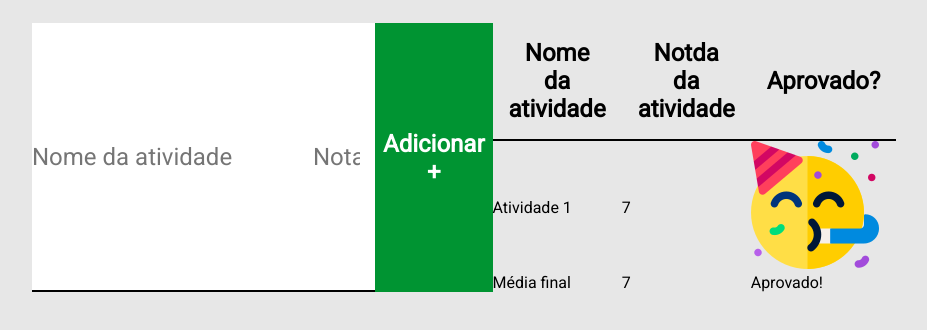
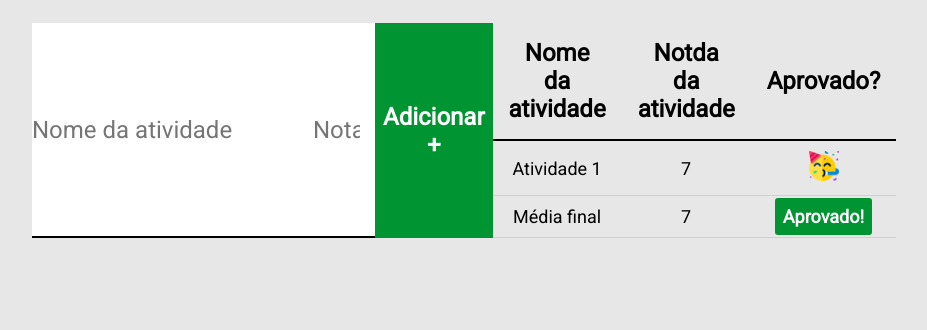
Before and after one commit to jessicawolfie/curso_ebac_frontend, a plain HTML site: page Projeto2_Front/index.html in a window 1280 px wide. Shown: the part 164-494 px from the top of the page, without its empty margins (128-1055 px from the left). Drawn offline with Linux system fonts and the light colour scheme.

Commit message:
inserindo mais estilo

```diff
--- a/Projeto2_Front/main.css
+++ b/Projeto2_Front/main.css
@@ -56,9 +56,40 @@ form button {
     padding: 8px;
 }
 
+table {
+    width: 100%;
+}
+
 table th {
     border-bottom: 2px solid #000;
     padding: 16px;
     font-size: 24px;
     font-weight: bold;
 }
+
+table td {
+    padding: 10px 0;
+    text-align: center;
+    font-size: 18px;
+    border-bottom: 1px solid rgba(0, 0, 0, 0.1);
+}
+
+table td img {
+    height: 30px;
+}
+
+.resultado {
+    padding: 8px;
+    font-weight: bold;
+    color: #fff;
+    background-color: #000;
+    border-radius: 3px;
+}
+
+.aprovado {
+    background-color: #009432;
+}
+
+.reprovado {
+    background-color: red;
+}
```
